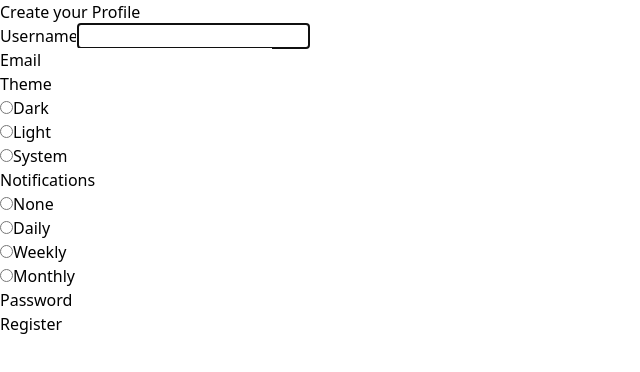
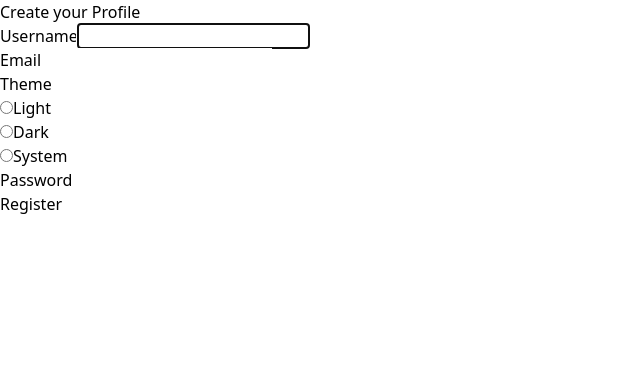
Before and after one commit to ToniMaunde/typed-formdata, a React (Vite) app: page / in a window 1280 px wide. Shown: the top 372 px of the page, without its empty margins (0-640 px from the left). Built offline with nearby package versions, Linux system fonts and the light colour scheme.

Commit message:
chore: working example complete

```diff
--- a/src/App.tsx
+++ b/src/App.tsx
@@ -1,14 +1,13 @@
-import { z, type ZodError, ZodObject, } from "zod";
+import { type FormEvent } from "react";
+import { z, type ZodError, type ZodObject, } from "zod";
 import Input from "./Input";
 import RadioInput from "./RadioInput";
-import { FormEvent } from "react";
 
 const ZProfileSchema = z.object({
   username: z.string(),
   email: z.string(),
   password: z.string(),
-  avatar: z.instanceof(File),
-  preferences: z.string().array(),
+  theme: z.string(),
 });
 type TProfile = z.infer<typeof ZProfileSchema>;
 
@@ -59,12 +58,20 @@ function castFormData<T extends TRecord>(formData: FormData, schema: ZodObject<a
   }
 }
 
-const PREFERENCES = new Map<"theme" | "notifications", Array<string>>(
-  [
-    ["theme", ["Dark", "Light", "System"]],
-    ["notifications", ["None", "Daily", "Weekly", "Monthly"]],
-  ]
-);
+const THEME_PREFERENCES = [
+  {
+    label: "Light",
+    value: "light",
+  },
+  {
+    label: "Dark",
+    value: "dark",
+  },
+  {
+    label: "System",
+    value: "system",
+  },
+];
 
 function App() {
 
@@ -80,18 +87,12 @@ function App() {
         <h1 className="font-mono text-2xl py-8">Create your Profile</h1>
         <form className="flex flex-col gap-6 font-sans" onSubmit={handleSubmit}>
           <Input className="rounded-md py-1 px-2 text-gray-900" label="Username" name="username" type="text" inputMode="text" autoComplete="username" autoFocus required />
-          <Input className="rounded-md py-1 px-2 text-gray-900" label="Email" name="email" type="email" inputMode="email" required />
+          <Input className="rounded-md py-1 px-2 text-gray-900" label="Email" name="email" type="email" inputMode="email" autoComplete="email" required />
           <fieldset name="preferences">
-            <legend className="text-white font-sans">Theme</legend>
+            <legend>Theme</legend>
             {
-              PREFERENCES.get("theme")!.map(pref => (
-                <RadioInput key={pref} className="accent-fuchsia-600 w-4 h-4" label={pref} name="theme" value={`theme.${pref.toLowerCase()}`} />
-              ))
-            }
-            <legend className="text-white mt-8 font-sans">Notifications</legend>
-            {
-              PREFERENCES.get("notifications")!.map(pref => (
-                <RadioInput key={pref} className="accent-fuchsia-600 w-4 h-4" label={pref} name="notifications" value={`notifications.${pref.toLowerCase()}`} />
+              THEME_PREFERENCES.map(option => (
+                <RadioInput key={option.value} className="accent-fuchsia-600 w-4 h-4" label={option.label} name="theme" value={option.value} />
               ))
             }
           </fieldset>
--- a/src/RadioInput.tsx
+++ b/src/RadioInput.tsx
@@ -9,7 +9,7 @@ export default function RadioInput(props: TRadioInputProps) {
 
   return (
     <div className="flex items-center gap-2">
-      <input className={props.className} id={props.value} name={props.name} type="radio" />
+      <input type="radio" id={props.value} {...props} />
       <label className="text-gray-300" htmlFor={props.value}>{props.label}</label>
     </div>
   )
```
